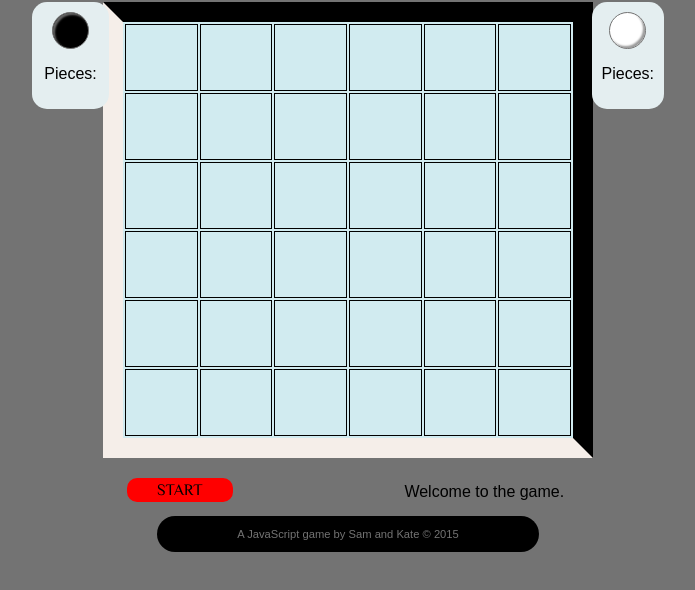
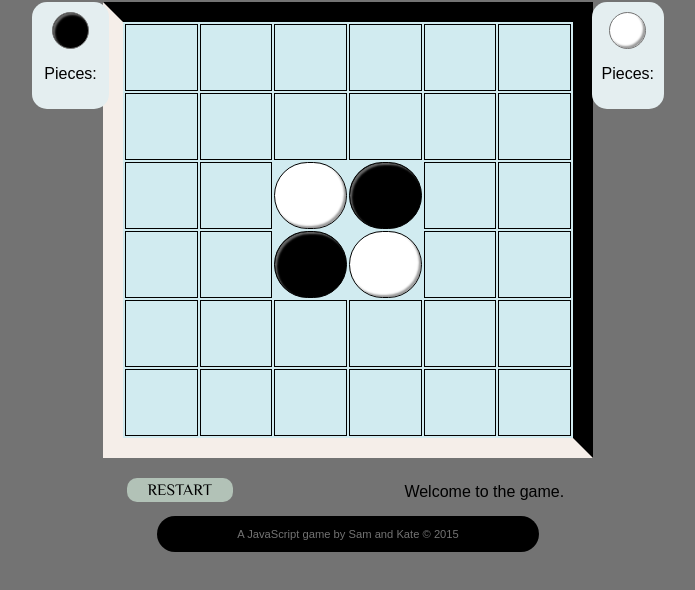
Before and after one commit to katelane/gametime, a plain HTML site: page index.html in a window 1280 px wide. Both pictures are taken after a click on the element "START". Shown: the part 128-718 px from the top of the page, without its empty margins (292-987 px from the left). Drawn offline with nearby package versions, Linux system fonts and the light colour scheme; a web font is replaced by a local one.

Commit message:
activate start button, start game

```diff
--- a/index.html
+++ b/index.html
@@ -36,7 +36,7 @@
 		<div style="clear:both;"></div>
 
 		<div class="info">
-			<div id="start-button">START</div>
+			<div id="start-button">Start</div>
 			<p>Welcome to the game.</p>
 		</div>
 
--- a/script.js
+++ b/script.js
@@ -10,7 +10,9 @@ $(function() {
   });
 
   $('#start-button').on('click', function() {
-    $(this).css('backgroundColor', 'red');
+    startGame();
+    $(this).text('Restart');
+    $(this).css('backgroundColor', '#b2c2b7');
   });
 
 });
@@ -22,3 +24,16 @@ function turnBlack(object) {
 function turnWhite(object) {
   $(object).toggleClass('piece-white');
 }
+
+function startGame() {
+  $('td').removeClass('piece-white piece-black')
+  $('tr:nth-child(3) td:nth-child(3)').addClass('piece-white');
+  $('tr:nth-child(3) td:nth-child(4)').addClass('piece-black');
+  $('tr:nth-child(4) td:nth-child(3)').addClass('piece-black');
+  $('tr:nth-child(4) td:nth-child(4)').addClass('piece-white');
+  blackTurn();
+}
+
+function blackTurn() {
+
+}
--- a/style.css
+++ b/style.css
@@ -116,6 +116,11 @@ header {
   padding: 3px;
   font-family: 'Philosopher', sans-serif;
   font-size: 1em;
+  text-transform: uppercase;
+}
+
+#start-button:hover{
+  background: #80e39e;
 }
 
 .info {
```
